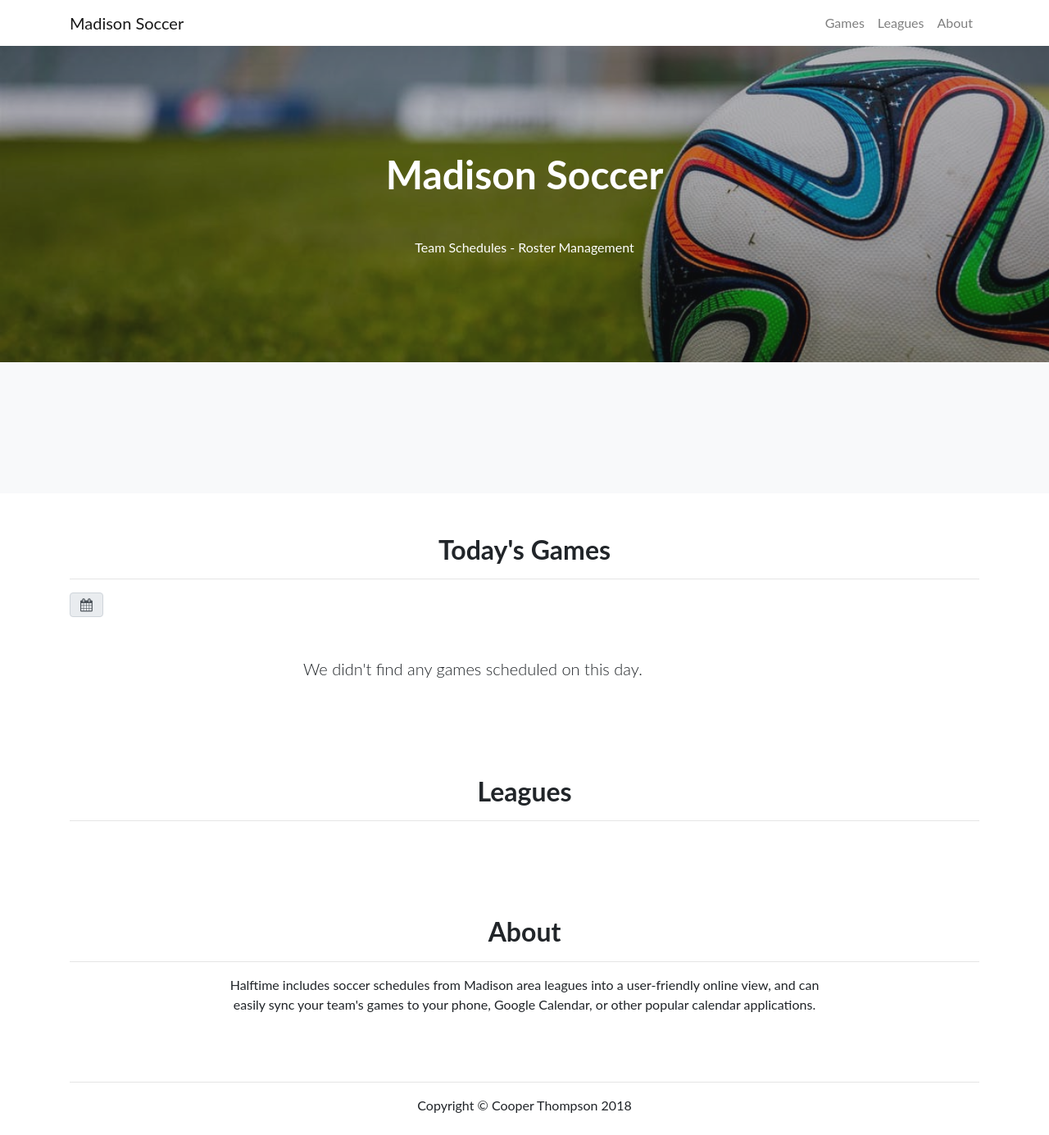
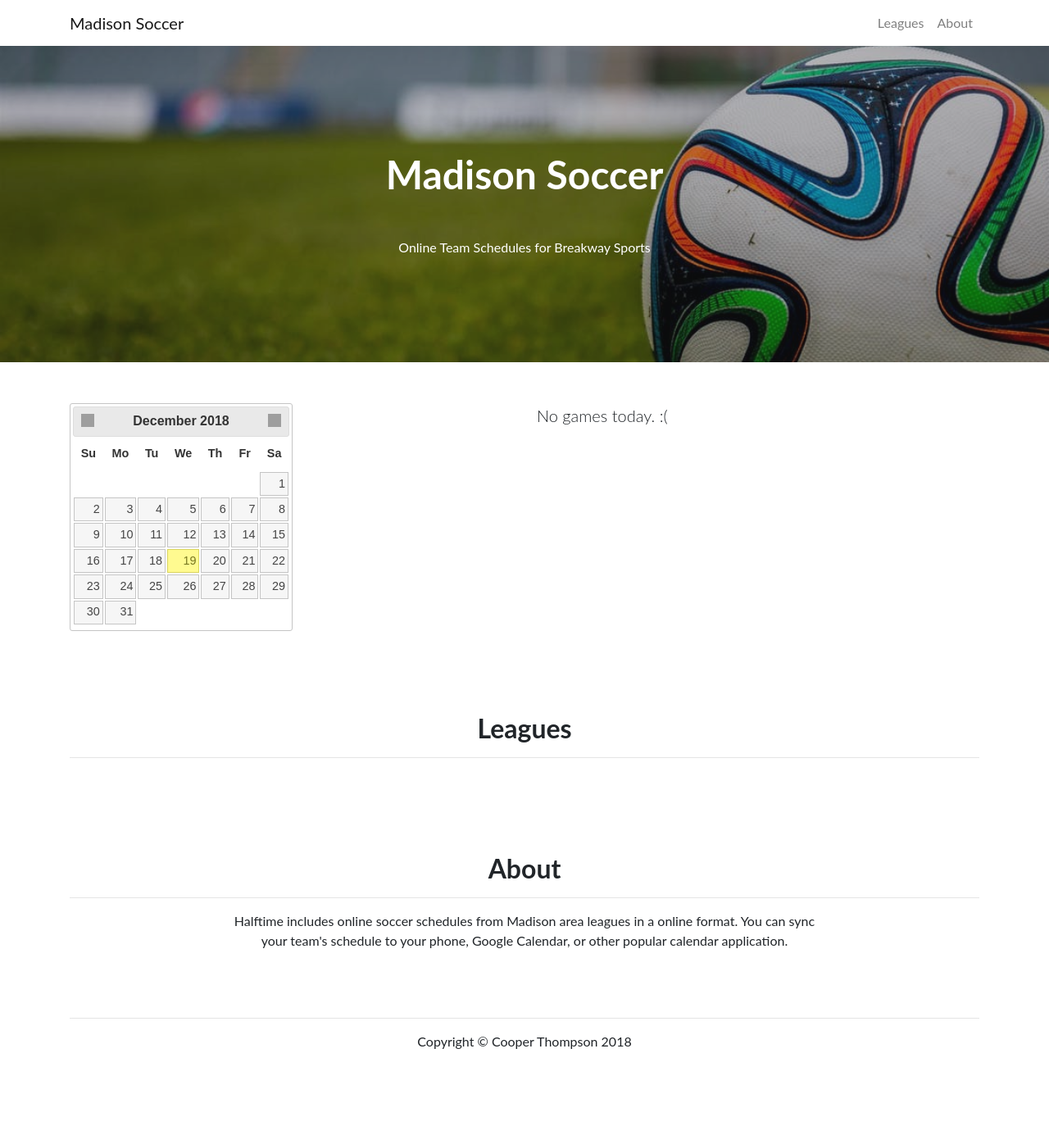
Before and after one commit to cooperthompson/halftime, a Django app: page / in a window 1280 px wide. Shown: the whole page at 82% size. After the commit the page ends 1280 px from the top, so only its background shows below. Run offline with Django 3.2, Linux system fonts and the light colour scheme; data that the repository does not hold is empty; some libraries are stand-ins or nearby versions; grey boxes are pictures that could not be loaded.

Commit message:
- Finished up the importer and testing for AM games. - Added league and team detail views. - Reworked templates - Initial version of home page date picker for games (needs cleaning up).

```diff
--- a/api/serializers.py
+++ b/api/serializers.py
@@ -51,10 +51,11 @@ class TeamSerializer(serializers.HyperlinkedModelSerializer):
 
 
 class GameSerializer(serializers.HyperlinkedModelSerializer):
-    teams = TeamSerializer(many=True, read_only=True)
+    home_team = TeamSerializer(read_only=True)
+    away_team = TeamSerializer(read_only=True)
     field = serializers.StringRelatedField()
     league = serializers.StringRelatedField()
 
     class Meta:
         model = Game
-        fields = '__all__'
+        fields = ('id', 'field', 'league', 'name', 'time', 'home_team', 'away_team')
--- a/game_schedules/views.py
+++ b/game_schedules/views.py
@@ -1,12 +1,11 @@
-from django.http import HttpResponse
+from django.http import HttpResponse, Http404
 from django.template import loader
 from game_schedules.models import *
 import datetime
 
 
-def home(request):
+def home_view(request):
     games = Game.objects.filter(time__date=datetime.datetime.now())[:10]
-    game_date_display = "Today's Games"
 
     leagues = League.objects.all().order_by('org')
 
@@ -15,6 +14,40 @@ def home(request):
         'organizations': Organization.objects.all().order_by('order'),
         'leagues': leagues,
         'games': games,
-        'game_date_display': game_date_display
     }
     return HttpResponse(template.render(context, request=request))
+
+
+def league_view(request):
+    league_id = request.GET.get('id')
+
+    try:
+        league = League.objects.get(id=league_id)
+    except League.DoesNotExist:
+        raise Http404("Oops!  We couldn't find the league you were looking for.")
+
+    teams = Team.objects.filter(league=league)
+
+    template = loader.get_template('league.html')
+    context = {
+        'teams': teams,
+        'league': league
+    }
+    return HttpResponse(template.render(context, request=request))
+
+
+def team_view(request):
+    team_id = request.GET.get('id')
+
+    try:
+        team = Team.objects.get(id=team_id)
+    except Team.DoesNotExist:
+        raise Http404("Oops!  We couldn't find the team you were looking for.")
+    games = team.games()
+
+    template = loader.get_template('team.html')
+    context = {
+        'games': games,
+        'team': team
+    }
+    return HttpResponse(template.render(context, request=request))
--- a/halftime/settings.py
+++ b/halftime/settings.py
@@ -26,7 +26,7 @@ SECRET_KEY = '9*_^e4g2!0lyh^qznl1bvveqhtg@=1ool!@3_84)s2u6@yb$yx'
 # SECURITY WARNING: don't run with debug turned on in production!
 DEBUG = True
 INTERNAL_IPS = '127.0.0.1'
-ALLOWED_HOSTS = []
+ALLOWED_HOSTS = ['*']
 
 # Breakaway Import Settings
 BREAKAWAY_START_TEAM_MARKER = "TEAM (COLOR)"
--- a/halftime/urls.py
+++ b/halftime/urls.py
@@ -19,7 +19,9 @@ from api.views import *
 from django.contrib import admin
 
 from game_schedules.autocomplete import TeamAutocomplete
-from game_schedules.views import *
+import game_schedules.views as game_schedule_views
+import webcal.views as webcal_views
+
 from django.conf import settings
 from django.conf.urls.static import static
 
@@ -36,11 +38,14 @@ router.register(r'teams', TeamViewSet)
 router.register(r'games', GameViewSet)
 
 urlpatterns = [
-    url(r'^$', home, name='home'),
+    url(r'^$', game_schedule_views.home_view, name='home'),
+    url(r'^team/$', game_schedule_views.team_view, name='team'),
+    url(r'^league/$', game_schedule_views.league_view, name='league'),
     url(r'^admin/', admin.site.urls),
     url(r'^api/', include(router.urls)),
     url(r'^api-auth/', include('rest_framework.urls', namespace='rest_framework')),
     url(r'^team-autocomplete/$', TeamAutocomplete.as_view(), name='team-autocomplete'),
+    url(r'^webcal/', webcal_views.ics)
 ] + static(settings.MEDIA_URL, document_root=settings.MEDIA_ROOT)
 
 
--- a/static/css/halftime.css
+++ b/static/css/halftime.css
@@ -121,6 +121,12 @@ header.masthead h1 {
     height: 38px;
 }
 
+
+.content-section {
+        padding-top: 20px;
+        padding-bottom: 20px;
+}
+
 @media (min-width: 992px) {
     .content-section {
         padding-top: 50px;
--- /dev/null
+++ b/static/js/halftime-datepicker.js
@@ -0,0 +1,14 @@
+var context;
+
+$( function() {
+    var source = document.getElementById("game-list-template").innerHTML;
+    var template = Handlebars.compile(source);
+    $(".datepicker").datepicker().change(function() {
+        var date = $.datepicker.formatDate('yy-mm-dd',$(".datepicker").datepicker("getDate"));
+
+        $.get('/api/games/?time='+date, function(data) {
+            context = data;
+            $('#games').empty().append(template(data));
+            })
+        });
+    });
--- a/templates/base.html
+++ b/templates/base.html
@@ -19,6 +19,9 @@
     <!-- Theme CSS -->
     <link href="{% static 'css/halftime-theme.css' %}" rel="stylesheet">
 
+    <! -- Halftime CSS -->
+    <link href="{% static 'css/halftime.css' %}" rel="stylesheet">
+
     <!-- Custom Fonts -->
     <link href="{% static 'vendor/font-awesome/css/font-awesome.min.css' %}" rel="stylesheet" type="text/css">
 
@@ -30,6 +33,9 @@
     <script src="https://code.jquery.com/jquery-3.3.1.js" integrity="sha256-2Kok7MbOyxpgUVvAk/HJ2jigOSYS2auK4Pfzbm7uH60=" crossorigin="anonymous"></script>
     <script src="https://code.jquery.com/ui/1.12.1/jquery-ui.min.js" crossorigin="anonymous"></script>
 
+    <!-- Handlebars -->
+    <script src="https://cdnjs.cloudflare.com/ajax/libs/handlebars.js/4.0.12/handlebars.js" crossorigin="anonymous"></script>
+
     <!-- Plugin JavaScript -->
     <script src="https://cdnjs.cloudflare.com/ajax/libs/jquery-easing/1.3/jquery.easing.min.js"></script>
     <script src="https://cdnjs.cloudflare.com/ajax/libs/popper.js/1.12.3/umd/popper.min.js" integrity="sha384-vFJXuSJphROIrBnz7yo7oB41mKfc8JzQZiCq4NCceLEaO4IHwicKwpJf9c9IpFgh" crossorigin="anonymous"></script>
@@ -38,17 +44,80 @@
     <!-- Bootstrap Core JavaScript -->
     <script src="https://maxcdn.bootstrapcdn.com/bootstrap/4.0.0-beta.2/js/bootstrap.min.js" integrity="sha384-alpBpkh1PFOepccYVYDB4do5UnbKysX5WZXm3XxPqe5iKTfUKjNkCk9SaVuEZflJ" crossorigin="anonymous"></script>
 
-
     <!-- Theme Javascript -->
     <script src="{% static 'js/halftime-theme.js' %}"></script>
+
+    <!-- Halftime Javascript -->
+    <script src="{% static 'js/halftime.js' %}"></script>
 
     {% block extrascript %}{% endblock %}
     {% block extrahead %}{% endblock %}
 
 </head>
 
+{% block navbar %}
+    <!-- Navigation -->
+    <nav class="navbar navbar-expand-sm navbar-light static-top">
+        <div class="container">
+            <a class="navbar-brand" href="/">Madison Soccer</a>
+            <button class="navbar-toggler navbar-toggler" type="button" data-toggle="collapse"
+                    data-target="#navbarSupportedContent" aria-controls="navbarSupportedContent" aria-expanded="false"
+                    aria-label="Toggle navigation">
+                <span class="navbar-toggler-icon"></span>
+            </button>
+
+
+            <div class="collapse navbar-collapse" id="navbarSupportedContent">
+                <ul class="navbar-nav ml-auto">
+                    <li class="nav-item">
+                        <a class="nav-link js-scroll-trigger" href="/#leagues">Leagues</a>
+                    </li>
+                    <li class="nav-item">
+                        <a class="nav-link js-scroll-trigger" href="/#about">About</a>
+                    </li>
+                </ul>
+            </div>
+        </div>
+    </nav>
+{% endblock %}
+
+<body id="page-top" class="index">
+
+{% block masthead %}
+    <!-- Header -->
+    <header class="masthead text-white text-center">
+        <div class="overlay"></div>
+        <div class="container">
+            <div class="row">
+                <div class="col-xl-9 mx-auto">
+                    <h1 class="mb-5">{% block masthead_title %}{% endblock %}</h1>
+                    <span class="skills">{% block masthead_subtitle %}{% endblock %}</span>
+                </div>
+            </div>
+        </div>
+    </header>
+ {% endblock %}
+
+{% block breadcrumbs %} {% endblock %}
+
 {% block content %} {% endblock %}
 
-{% block footer %} {% endblock %}
+{% block footer %}
+    <!-- Footer -->
+    <footer class="text-center">
+        <div class="footer-below">
+            <div class="container">
+                <div class="row">
+                    <div class="col-lg-12 pb-4">
+                        <hr class="star-light">
+                        Copyright &copy; Cooper Thompson 2018
+                    </div>
+                </div>
+            </div>
+        </div>
+    </footer>
+{% endblock %}
+
+</body>
 
 </html>
--- a/templates/home.html
+++ b/templates/home.html
@@ -1,115 +1,33 @@
 {% extends "base.html" %}
 {% load staticfiles %}
 
-{% block extrahead %}
-    {{ form.media }}
-    <link href="{% static 'css/halftime.css' %}" rel="stylesheet">
+{% block masthead_title %}
+    Madison Soccer
+{% endblock %}
+{% block masthead_subtitle %}
+    Online Team Schedules for Breakway Sports
 {% endblock %}
 
 {% block content %}
-    <body id="page-top" class="index">
-
-
-    <!-- Navigation -->
-    <nav class="navbar navbar-expand-sm navbar-light static-top">
-        <div class="container">
-            <a class="navbar-brand" href="#">Madison Soccer</a>
-            <button class="navbar-toggler navbar-toggler" type="button" data-toggle="collapse"
-                    data-target="#navbarSupportedContent" aria-controls="navbarSupportedContent" aria-expanded="false"
-                    aria-label="Toggle navigation">
-                <span class="navbar-toggler-icon"></span>
-            </button>
-
-
-            <div class="collapse navbar-collapse" id="navbarSupportedContent">
-                <ul class="navbar-nav ml-auto">
-                    <li class="nav-item">
-                        <a class="nav-link js-scroll-trigger" href="#games">Games</a>
-                    </li>
-                    <li class="nav-item">
-                        <a class="nav-link js-scroll-trigger" href="#leagues">Leagues</a>
-                    </li>
-                    <li class="nav-item">
-                        <a class="nav-link js-scroll-trigger" href="#about">About</a>
-                    </li>
-                </ul>
-            </div>
-        </div>
-    </nav>
-
-    <!-- Header -->
-    <header class="masthead text-white text-center">
-        <div class="overlay"></div>
+    <!-- Games Grid Section -->
+    <section class="content-section">
         <div class="container">
             <div class="row">
-                <div class="col-xl-9 mx-auto">
-                    <h1 class="mb-5">Madison Soccer</h1>
-                    <span class="skills">Team Schedules - Roster Management</span>
+                <div class="col-lg-6">
+                    <div class="datepicker"></div>
+                </div>
+                <div class="col-lg-6">
+                    <div id="games">
+                        {% for game in games %}
+                            {{ game }}
+                        {% empty %}
+                            <p class="lead">No games today.  :(</p>
+                        {% endfor %}
+                    </div>
                 </div>
             </div>
         </div>
-    </header>
-
-    <!-- Organizations Grid -->
-    <section class="features-icons bg-light text-center">
-        <div class="container">
-            <div class="row">
-            {% for org in organizations %}
-                <div class="col-lg-6">
-                    <div class="features-icons-item mx-auto mb-5 mb-lg-0 mb-lg-3">
-                        <h3>{{ org.name }}</h3>
-                        <p class="lead mb-0">{{ org.motto }}</p>
-                    </div>
-                </div>
-            {% endfor %}
-            </div>
-        </div>
     </section>
-
-
-    <!-- Games Grid Section -->
-    <section id="games" class="content-section">
-        <div class="container">
-            <div class="row">
-                <div class="col-lg-12 text-center">
-                    <h2>{{ game_date_display }}</h2>
-                    <hr class="star-primary">
-                </div>
-            </div>
-            <form id="game_date_selector" action="#games" method="GET">
-                <div class="row">
-
-                    {% csrf_token %}
-                    <div class="col-lg-6">
-                        <div class="input-group">
-                            {{ form.date }}
-                            <span class="input-group-addon"><i class="fa fa-calendar" aria-hidden="true"></i></span>
-                        </div>
-                    </div>
-                    <div class="col-lg-6">
-                        <div class="input-group">
-                            {{ form.team }}
-                        </div>
-                    </div>
-
-                </div>
-            </form>
-            <div class="row mt-5">
-                {% if games %}
-                    {% for game in games %}
-                    <div class="col-md-6">
-                        {% include 'game.html' %}
-                    </div>
-                    {% endfor %}
-                {% else %}
-                    <div class="col-md-6 mx-auto">
-                        <p class="lead">We didn't find any games scheduled on this day.</p>
-                    </div>
-                {% endif %}
-            </div>
-        </div>
-    </section>
-
 
     <!-- Leagues Grid Section -->
     <section id="leagues" class="content-section">
@@ -123,10 +41,12 @@
             <div class="row">
                 {% for league in leagues %}
                     <div class="col-sm-6 league-item">
-                        <a href="#" class="league-link" data-toggle="modal">
+                        <a href="{% url 'league' %}?id={{ league.id }}" class="league-link">
                             {% if league.logo %}
                                 <img src="{{ league.logo.url }}" class="img-fluid" alt="{{ league.name }}"
                                      title="{{ league.name }}">
+                            {% else %}
+                                {{ league.name }}
                             {% endif %}
                         </a>
                     </div>
@@ -146,30 +66,29 @@
             </div>
             <div class="row">
                 <div class="col-lg-8 offset-lg-2">
-                    <p class="text-center">Halftime includes soccer schedules from Madison area leagues into a
-                        user-friendly online view, and can easily sync your team's games to your phone,
-                        Google Calendar, or other popular calendar applications.</p>
+                    <p class="text-center">Halftime includes online soccer schedules from Madison area leagues
+                        in a online format. You can sync your team's schedule to your phone,
+                        Google Calendar, or other popular calendar application.</p>
                 </div>
             </div>
         </div>
     </section>
 
-    <!-- Footer -->
-    <footer class="text-center">
-        <div class="footer-below">
-            <div class="container">
-                <div class="row">
-                    <div class="col-lg-12 pb-4">
-                        <hr class="star-light">
-                        Copyright &copy; Cooper Thompson 2018
-                    </div>
-                </div>
-            </div>
-        </div>
-    </footer>
-    </body>
 {% endblock %}
 
 {% block extrascript %}
-    <script src="{% static 'js/halftime.js' %}"></script>
+    <script src="{% static 'js/halftime-datepicker.js' %}"></script>
+
+    {% verbatim %}
+    <script id="game-list-template" type="text/x-handlebars-template">
+        <div class="games">
+            {{ count }} games on this day.
+                {{#each results}}
+                <p>
+                    {{ home_team.name }} vs. {{ away_team.name }} at {{ time }}
+                </p>
+                {{/each}}
+        </div>
+    </script>
+    {% endverbatim %}
 {% endblock %}
```
Also changed, not shown: api/views.py (+11 -4 lines), game_schedules/admin.py (+13 -8 lines), game_schedules/importer/breakaway/breakaway_loader.py (+10 -12 lines), game_schedules/models.py (+7 -3 lines), templates/404.html (added, +23 -0 lines), templates/league.html (added, +34 -0 lines), templates/team.html (added, +40 -0 lines), webcal/views.py (added, +68 -0 lines), game_schedules/migrations/0007_remove_league_key.py (added), game_schedules/migrations/0008_auto_20181218_1825.py (added).
